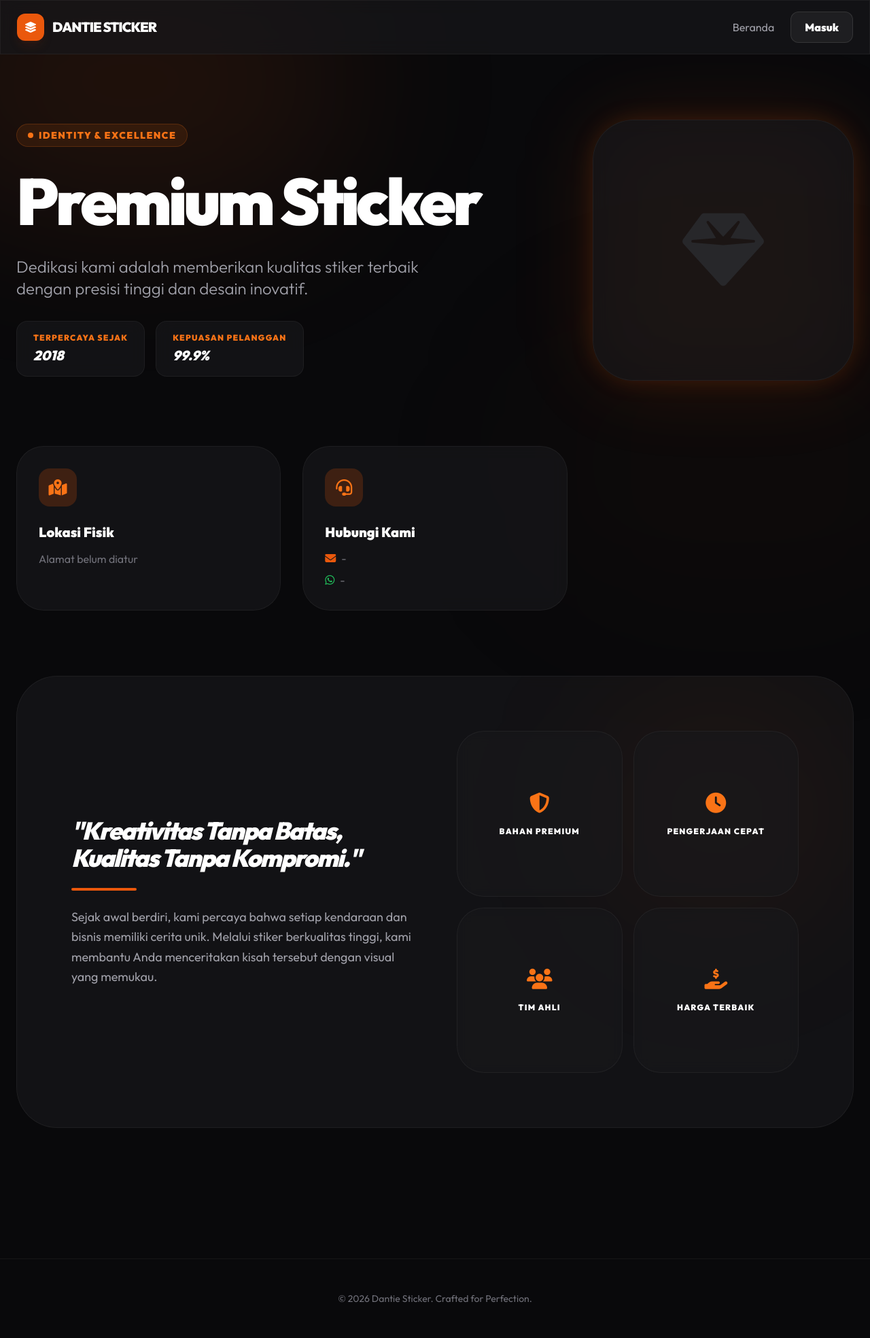
After one commit to lanaaadev10-cmd/informasi_pemesanan_wrapping, a Laravel app: page /profil-perusahaan in a window 1280 px wide. The commit adds this page. Shown: the whole page at 68% size. Run offline with Laravel 12, Linux system fonts and the light colour scheme; data that the repository does not hold is empty; style sheets or scripts are compiled from the project's sources.

Commit message:
feat: created premium profile page and integrated with backend data

```diff
--- a/app/Http/Controllers/DashboardController.php
+++ b/app/Http/Controllers/DashboardController.php
@@ -23,4 +23,10 @@ class DashboardController extends Controller
         // Mengirim data ke halaman welcome
         return view('welcome', compact('profil', 'layanans', 'galeris'));
     }
+
+    public function profile()
+    {
+        $profil = ProfilPerusahaan::first();
+        return view('profil', compact('profil'));
+    }
 }
--- a/resources/views/dashboard.blade.php
+++ b/resources/views/dashboard.blade.php
@@ -13,6 +13,7 @@
     <div class="text-orange-500 font-black text-2xl tracking-tighter">DANTIE STICKER</div>
 
     <div class="flex items-center gap-6">
+        <a href="{{ route('profil.perusahaan') }}" class="text-zinc-400 hover:text-white transition-colors text-sm">Profil Perusahaan</a>
         @guest
             <a href="{{ route('login') }}" class="text-white hover:text-orange-500 transition-colors">Login</a>
             <a href="{{ route('register') }}" class="bg-orange-600 hover:bg-orange-700 text-white px-4 py-2 rounded-lg font-bold transition-all">Register</a>
@@ -22,6 +23,7 @@
             <div class="flex items-center gap-4">
                 <span class="text-zinc-400 hidden sm:inline">Selamat Datang,</span>
                 <span class="text-white font-bold">{{ Auth::user()->name }}</span>
+                <a href="{{ route('profil.perusahaan') }}" class="text-zinc-400 hover:text-white transition-colors text-sm">Profil Perusahaan</a>
                 <a href="/profile" class="text-zinc-400 hover:text-white bg-zinc-800 px-3 py-1.5 rounded-lg text-sm transition-all border border-zinc-700">Profil saya</a>
                 <form action="{{ route('logout') }}" method="POST" class="inline">
                     @csrf
--- /dev/null
+++ b/resources/views/profil.blade.php
@@ -0,0 +1,181 @@
+<!DOCTYPE html>
+<html lang="id">
+<head>
+    <meta charset="UTF-8">
+    <meta name="viewport" content="width=device-width, initial-scale=1.0">
+    <title>Profil - {{ $profil->nama_perusahaan ?? 'Dantie Sticker' }}</title>
+    <link rel="stylesheet" href="https://cdnjs.cloudflare.com/ajax/libs/font-awesome/6.4.0/css/all.min.css">
+    <link href="https://fonts.googleapis.com/css2?family=Outfit:wght@300;400;600;900&display=swap" rel="stylesheet">
+    @vite(['resources/css/app.css', 'resources/js/app.js'])
+    <style>
+        body { font-family: 'Outfit', sans-serif; }
+        .glass {
+            background: rgba(24, 24, 27, 0.7);
+            backdrop-filter: blur(12px);
+            border: 1px solid rgba(255, 255, 255, 0.05);
+        }
+        .orange-glow {
+            box-shadow: 0 0 40px -10px rgba(234, 88, 12, 0.3);
+        }
+    </style>
+</head>
+<body class="bg-zinc-950 text-zinc-300 antialiased overflow-x-hidden">
+
+    <!-- Hero / Background Glow -->
+    <div class="fixed top-0 left-0 w-full h-full pointer-events-none z-0">
+        <div class="absolute top-[-10%] left-[-10%] w-[50%] h-[50%] bg-orange-600/10 blur-[120px] rounded-full"></div>
+        <div class="absolute bottom-[-10%] right-[-10%] w-[50%] h-[50%] bg-orange-900/5 blur-[120px] rounded-full"></div>
+    </div>
+
+    <!-- Navigation -->
+    <nav class="sticky top-0 z-50 glass border-b border-white/5">
+        <div class="max-w-7xl mx-auto px-6 py-4 flex justify-between items-center">
+            <a href="/" class="flex items-center gap-3 group">
+                <div class="w-10 h-10 bg-orange-600 rounded-xl flex items-center justify-center text-white shadow-lg shadow-orange-900/20 group-hover:rotate-12 transition-transform">
+                    <i class="fas fa-layer-group"></i>
+                </div>
+                <span class="text-white font-black text-xl tracking-tighter uppercase">Dantie Sticker</span>
+            </a>
+            <div class="flex items-center gap-6">
+                <a href="/" class="text-zinc-400 hover:text-orange-500 transition-colors font-medium">Beranda</a>
+                <a href="{{ route('login') }}" class="bg-white/5 hover:bg-white/10 text-white px-5 py-2.5 rounded-xl font-bold transition-all border border-white/10">Masuk</a>
+            </div>
+        </div>
+    </nav>
+
+    <main class="relative z-10 max-w-7xl mx-auto px-6 py-16 lg:py-24">
+
+        <!-- Profile Header Section -->
+        <div class="grid lg:grid-cols-12 gap-12 items-center mb-24">
+            <div class="lg:col-span-7 space-y-8">
+                <div class="inline-flex items-center gap-2 px-4 py-1.5 rounded-full bg-orange-500/10 border border-orange-500/20 text-orange-500 text-sm font-bold uppercase tracking-widest">
+                    <span class="relative flex h-2 w-2">
+                        <span class="animate-ping absolute inline-flex h-full w-full rounded-full bg-orange-400 opacity-75"></span>
+                        <span class="relative inline-flex rounded-full h-2 w-2 bg-orange-500"></span>
+                    </span>
+                    Identity & Excellence
+                </div>
+
+                <h1 class="text-5xl lg:text-8xl font-black text-white leading-[0.9] tracking-tighter">
+                    {{ $profil->nama_perusahaan ?? 'Premium Sticker' }}
+                </h1>
+
+                <p class="text-xl lg:text-2xl text-zinc-400 leading-relaxed max-w-2xl font-light">
+                    {{ $profil->deskripsi ?? 'Dedikasi kami adalah memberikan kualitas stiker terbaik dengan presisi tinggi dan desain inovatif.' }}
+                </p>
+
+                <div class="flex flex-wrap gap-4">
+                    <div class="px-6 py-4 rounded-2xl glass border border-orange-500/20 flex flex-col gap-1">
+                        <span class="text-orange-500 text-xs font-bold uppercase tracking-widest">Terpercaya Sejak</span>
+                        <span class="text-white text-xl font-black italic">2018</span>
+                    </div>
+                    <div class="px-6 py-4 rounded-2xl glass border border-orange-500/20 flex flex-col gap-1">
+                        <span class="text-orange-500 text-xs font-bold uppercase tracking-widest">Kepuasan Pelanggan</span>
+                        <span class="text-white text-xl font-black italic">99.9%</span>
+                    </div>
+                </div>
+            </div>
+
+            <div class="lg:col-span-5 flex justify-center lg:justify-end">
+                <div class="relative w-72 h-72 lg:w-96 lg:h-96">
+                    <div class="absolute inset-0 bg-orange-600/20 rounded-[60px] blur-3xl animate-pulse"></div>
+                    <div class="relative w-full h-full glass rounded-[60px] p-12 border border-white/10 flex items-center justify-center shadow-2xl orange-glow overflow-hidden">
+                        @if($profil && $profil->logo)
+                            <img src="{{ asset('storage/' . $profil->logo) }}" alt="Logo" class="w-full h-full object-contain">
+                        @else
+                            <i class="fas fa-gem text-[120px] text-zinc-800"></i>
+                        @endif
+                    </div>
+                </div>
+            </div>
+        </div>
+
+        <!-- Info Cards Section -->
+        <div class="grid md:grid-cols-3 gap-8 mb-24">
+            <!-- Address -->
+            <div class="group glass p-8 rounded-[40px] hover:bg-zinc-900 transition-all duration-500 border border-white/5 hover:border-orange-500/30">
+                <div class="w-14 h-14 bg-orange-600/20 rounded-2xl flex items-center justify-center text-orange-500 mb-6 group-hover:scale-110 group-hover:bg-orange-600 group-hover:text-white transition-all">
+                    <i class="fas fa-map-marked-alt text-2xl"></i>
+                </div>
+                <h3 class="text-white font-bold text-xl mb-3">Lokasi Fisik</h3>
+                <p class="text-zinc-500 leading-relaxed">{{ $profil->alamat ?? 'Alamat belum diatur' }}</p>
+            </div>
+
+            <!-- Contact -->
+            <div class="group glass p-8 rounded-[40px] hover:bg-zinc-900 transition-all duration-500 border border-white/5 hover:border-orange-500/30">
+                <div class="w-14 h-14 bg-orange-600/20 rounded-2xl flex items-center justify-center text-orange-500 mb-6 group-hover:scale-110 group-hover:bg-orange-600 group-hover:text-white transition-all">
+                    <i class="fas fa-headset text-2xl"></i>
+                </div>
+                <h3 class="text-white font-bold text-xl mb-3">Hubungi Kami</h3>
+                <div class="space-y-2">
+                    <p class="text-zinc-500 flex items-center gap-2">
+                        <i class="fas fa-envelope text-orange-600"></i>
+                        {{ $profil->email ?? '-' }}
+                    </p>
+                    <p class="text-zinc-500 flex items-center gap-2">
+                        <i class="fab fa-whatsapp text-green-500"></i>
+                        {{ $profil->nomor_telepon ?? '-' }}
+                    </p>
+                </div>
+            </div>
+
+            <!-- Map URL -->
+            @if($profil && $profil->maps_url)
+            <div class="group glass p-8 rounded-[40px] hover:bg-zinc-900 transition-all duration-500 border border-white/5 hover:border-orange-500/30 flex flex-col justify-between">
+                <div>
+                    <div class="w-14 h-14 bg-orange-600/20 rounded-2xl flex items-center justify-center text-orange-500 mb-6 group-hover:scale-110 group-hover:bg-orange-600 group-hover:text-white transition-all">
+                        <i class="fas fa-directions text-2xl"></i>
+                    </div>
+                    <h3 class="text-white font-bold text-xl mb-3">Petunjuk Arah</h3>
+                    <p class="text-zinc-500 mb-6">Temukan kami dengan mudah melalui navigasi instan.</p>
+                </div>
+                <a href="{{ $profil->maps_url }}" target="_blank" class="w-full bg-orange-600 hover:bg-orange-700 text-white font-bold py-4 rounded-2xl flex items-center justify-center gap-3 transition-all shadow-lg shadow-orange-900/20">
+                    <i class="fas fa-external-link-alt"></i>
+                    Buka Google Maps
+                </a>
+            </div>
+            @endif
+        </div>
+
+        <!-- Vision/Mission Style Section -->
+        <div class="glass rounded-[60px] p-12 lg:p-20 relative overflow-hidden">
+            <div class="absolute top-0 right-0 w-[400px] h-[400px] bg-orange-600/5 blur-[100px] rounded-full pointer-events-none"></div>
+            <div class="grid lg:grid-cols-2 gap-16 items-center">
+                <div class="space-y-6">
+                    <h2 class="text-4xl font-black text-white italic tracking-tighter">"Kreativitas Tanpa Batas, Kualitas Tanpa Kompromi."</h2>
+                    <div class="w-24 h-1 bg-orange-600 rounded-full"></div>
+                    <p class="text-zinc-400 text-lg leading-relaxed">
+                        Sejak awal berdiri, kami percaya bahwa setiap kendaraan dan bisnis memiliki cerita unik. Melalui stiker berkualitas tinggi, kami membantu Anda menceritakan kisah tersebut dengan visual yang memukau.
+                    </p>
+                </div>
+                <div class="grid grid-cols-2 gap-4">
+                    <div class="aspect-square glass rounded-[40px] border border-white/5 p-8 flex flex-col justify-center items-center text-center gap-4 group hover:bg-orange-600 transition-all duration-500">
+                        <i class="fas fa-shield-alt text-3xl text-orange-500 group-hover:text-white"></i>
+                        <span class="text-white font-bold uppercase text-xs tracking-widest">Bahan Premium</span>
+                    </div>
+                    <div class="aspect-square glass rounded-[40px] border border-white/5 p-8 flex flex-col justify-center items-center text-center gap-4 group hover:bg-orange-600 transition-all duration-500">
+                        <i class="fas fa-clock text-3xl text-orange-500 group-hover:text-white"></i>
+                        <span class="text-white font-bold uppercase text-xs tracking-widest">Pengerjaan Cepat</span>
+                    </div>
+                    <div class="aspect-square glass rounded-[40px] border border-white/5 p-8 flex flex-col justify-center items-center text-center gap-4 group hover:bg-orange-600 transition-all duration-500">
+                        <i class="fas fa-users text-3xl text-orange-500 group-hover:text-white"></i>
+                        <span class="text-white font-bold uppercase text-xs tracking-widest">Tim Ahli</span>
+                    </div>
+                    <div class="aspect-square glass rounded-[40px] border border-white/5 p-8 flex flex-col justify-center items-center text-center gap-4 group hover:bg-orange-600 transition-all duration-500">
+                        <i class="fas fa-hand-holding-usd text-3xl text-orange-500 group-hover:text-white"></i>
+                        <span class="text-white font-bold uppercase text-xs tracking-widest">Harga Terbaik</span>
+                    </div>
+                </div>
+            </div>
+        </div>
+
+    </main>
+
+    <footer class="py-12 border-t border-white/5 mt-24">
+        <div class="max-w-7xl mx-auto px-6 text-center text-zinc-500 text-sm font-medium">
+            &copy; 2026 {{ $profil->nama_perusahaan ?? 'Dantie Sticker' }}. Crafted for Perfection.
+        </div>
+    </footer>
+
+</body>
+</html>
--- a/resources/views/welcome.blade.php
+++ b/resources/views/welcome.blade.php
@@ -17,8 +17,9 @@
 
     <div class="flex items-center gap-6">
         @guest
-            <a href="{{ route('login') }}" class="text-zinc-400 hover:text-white transition-colors font-medium">Login</a>
-            <a href="{{ route('register') }}" class="bg-orange-600 hover:bg-orange-700 text-white px-5 py-2.5 rounded-xl font-bold shadow-lg shadow-orange-900/20 transition-all">Register</a>
+            <a href="{{ route('profil.perusahaan') }}" class="text-white hover:text-orange-500 transition-colors">Profil Perusahaan</a>
+            <a href="{{ route('login') }}" class="text-white hover:text-orange-500 transition-colors">Login</a>
+            <a href="{{ route('register') }}" class="bg-orange-600 hover:bg-orange-700 text-white px-4 py-2 rounded-lg font-bold transition-all">Register</a>
         @endguest
 
         @auth
--- a/routes/web.php
+++ b/routes/web.php
@@ -23,6 +23,8 @@ memory_usage " . memory_get_usage()
 // --- PERBAIKAN DI SINI ---
 // Gunakan DashboardController untuk halaman utama agar semua variabel ($galeris, $layanans, $profil) terisi
 Route::get('/', [DashboardController::class, 'index'])->name('home');
+Route::get('/profil-perusahaan', [DashboardController::class, 'profile'])->name('profil.perusahaan');
+
 
 
 // Grup Route yang butuh Login (Auth)
```
